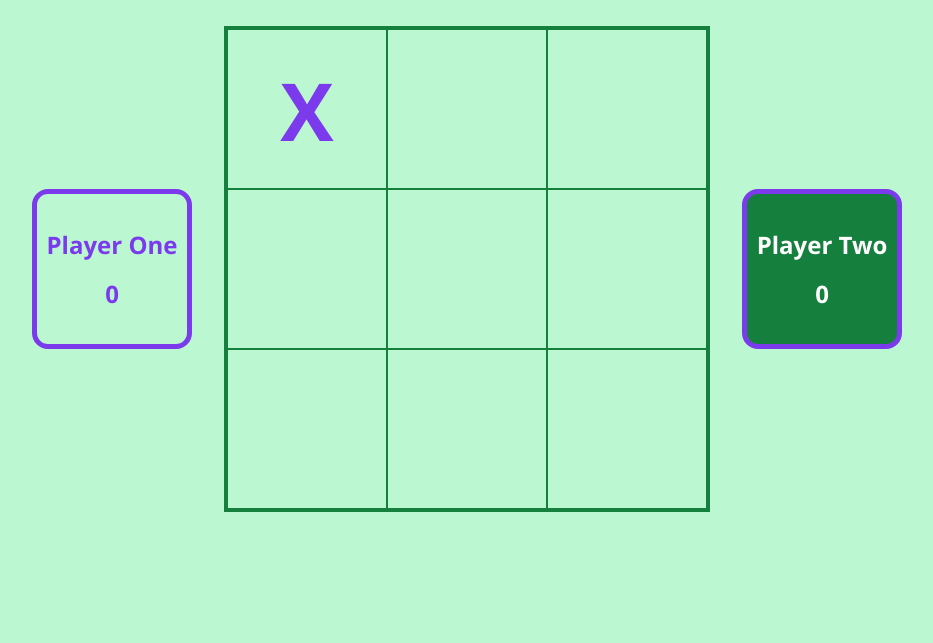
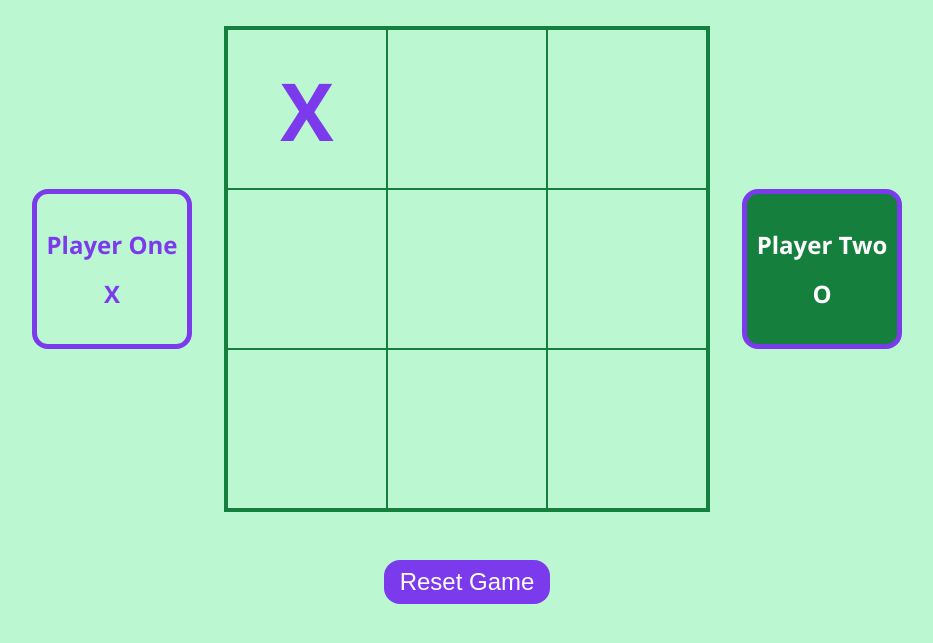
Before and after one commit to romeonorse/odin-tic-tac-toe, a plain HTML site: page index.html in a window 1280 px wide. Both pictures are taken after a click on the element 480 px from the left and 206 px from the top of the page. Shown: the part 97-740 px from the top of the page, without its empty margins (173-1106 px from the left). Drawn offline with Linux system fonts and the light colour scheme.

Commit message:
Add reset button and winner title

```diff
--- a/css/style.css
+++ b/css/style.css
@@ -21,6 +21,7 @@ body {
   padding: var(--global-padding);
   display: flex;
   flex-direction: column;
+  align-items: center;
   gap: 2rem;
   text-align: center;
 }
@@ -77,3 +78,20 @@ body {
   background-color: var(--secondary-color);
   color: #fff;
 }
+
+button {
+  display: inline-block;
+  padding: 0.5rem 1rem;
+  border: none;
+  border-radius: 1rem;
+  background-color: #7c3aed;
+  color: #fff;
+  font-size: 1.5rem;
+  cursor: pointer;
+}
+
+button:hover {
+  background-color: #fff;
+  color: #7c3aed;
+  border: 1px solid #7c3aed;
+}
--- a/index.html
+++ b/index.html
@@ -13,7 +13,7 @@
   <div class="container">
     <div class="player player-1 active">
       <h2>Player One</h2>
-      <h2 class="score-1">0</h2>
+      <h2 class="score-1">X</h2>
     </div>
 
     <div class="grid">
@@ -30,9 +30,11 @@
 
     <div class="player player-2">
       <h2>Player Two</h2>
-      <h2 class="score-2">0</h2>
+      <h2 class="score-2">O</h2>
     </div>
   </div>
+
+  <button class="reset">Reset Game</button>
 
   <script src="js/script.js"></script>
 </body>
--- a/js/script.js
+++ b/js/script.js
@@ -22,6 +22,7 @@ const gameBoard = (() => {
   let counter = 2;
 
   const title = document.querySelector('.title');
+  const reset = document.querySelector('.reset');
 
   return {
     gbArr,
@@ -29,7 +30,8 @@ const gameBoard = (() => {
     renderBoard,
     toggler,
     counter,
-    title
+    title,
+    reset
   }
 })();
 
@@ -51,20 +53,32 @@ const player = () => {
   }
 
   const checkWinner = () => {
-    let winner;
 
     const rows = [[playerBoard[0], playerBoard[1], playerBoard[2]], [playerBoard[3], playerBoard[4], playerBoard[5]], [playerBoard[6], playerBoard[7], playerBoard[8]]];
     const columns = [[playerBoard[0], playerBoard[3], playerBoard[6]], [playerBoard[1], playerBoard[4], playerBoard[7]], [playerBoard[2], playerBoard[5], playerBoard[8]]];
     const crosses = [[playerBoard[0], playerBoard[4], playerBoard[8]], [playerBoard[2], playerBoard[4], playerBoard[6]]];
     const elements = [...rows, ...columns, ...crosses];
 
-    const winnerX = elements.some(el => {
-      el.forEach(inEl => {
-        inEl === 'X';
-      })
-    })
 
-    console.log(elements, winnerX);
+    const winner = elements.filter(el => el.every(inEl => {
+      return inEl !== '' ? inEl === el[0] : null
+    }));
+    console.log(elements, winner);
+
+    const [newArr] = [...winner];
+
+    if (newArr !== undefined) {
+      if (newArr[0] === 'X') {
+        playerBoard = [...gameBoard.gbArr];
+        return 'X is won';
+      } else if (newArr[0] === 'Y') {
+        playerBoard = [...gameBoard.gbArr];
+        return 'Y is won';
+      }
+    } else {
+      return 'Tic-Tac-Toe';
+    }
+
 
   }
 
@@ -76,7 +90,7 @@ const player = () => {
           e.target.innerText = `${sign}`;
           playerBoard[index] = `${sign}`;
           gameBoard.toggler();
-          checkWinner();
+          gameBoard.title.innerText = checkWinner();
           return gameBoard.counter++;
         }
       })
@@ -90,8 +104,13 @@ const player = () => {
   }
 }
 
+
+gameBoard.reset.addEventListener('click', function() {
+  gameBoard.cells.forEach(cell => cell.innerText = '');
+  gameBoard.counter = 2;
+  gameBoard.title.innerText = 'Tic-Tac-Toe';
+})
+
 const currentPlayer = player();
 
-
-
 currentPlayer.markCell();
```
